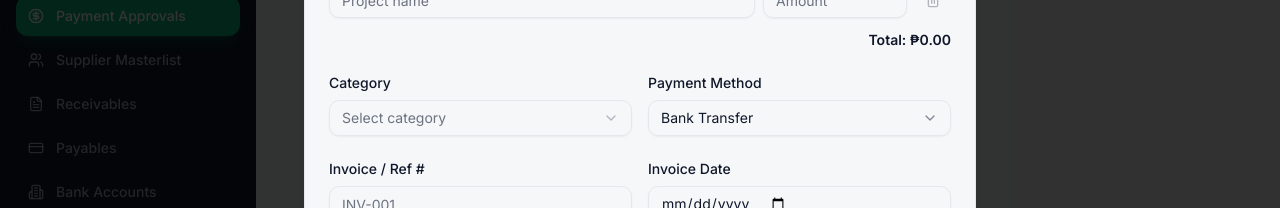
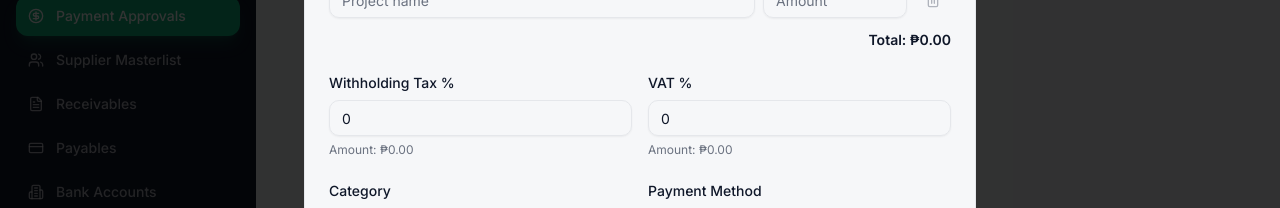
Before and after one commit to mzordilla/fcldc-financial_1, a React (Vite) app: page /payment-approvals in a window 1280 px wide. Both pictures are taken after a click on the button "New Request". Shown: the part 329-537 px from the top of the page. Built offline with nearby package versions, Linux system fonts and the light colour scheme; no server answers.

Commit message:
File changes

```diff
--- a/src/components/payment/PaymentRequestFormDialog.jsx
+++ b/src/components/payment/PaymentRequestFormDialog.jsx
@@ -18,6 +18,10 @@ const defaultForm = {
   due_date: "",
   requested_by: "",
   supporting_docs: "",
+  withholding_tax_percentage: 0,
+  withholding_tax_amount: 0,
+  vat_percentage: 0,
+  vat_amount: 0,
 };
 
 export default function PaymentRequestFormDialog({ open, onOpenChange, onSubmit, initialData, title }) {
@@ -43,6 +47,8 @@ export default function PaymentRequestFormDialog({ open, onOpenChange, onSubmit,
   }, [open, initialData]);
 
   const totalAmount = allocations.reduce((s, a) => s + (parseFloat(a.amount) || 0), 0);
+  const withholdingTaxAmount = (totalAmount * (parseFloat(form.withholding_tax_percentage) || 0)) / 100;
+  const vatAmount = (totalAmount * (parseFloat(form.vat_percentage) || 0)) / 100;
 
   const updateAllocation = (index, field, value) => {
     setAllocations(prev => prev.map((a, i) => i === index ? { ...a, [field]: value } : a));
@@ -68,6 +74,10 @@ export default function PaymentRequestFormDialog({ open, onOpenChange, onSubmit,
       ...cleanedForm,
       project_allocations: validAllocations.map(a => ({ project_name: a.project_name, amount: parseFloat(a.amount) || 0 })),
       amount: totalAmount,
+      withholding_tax_percentage: parseFloat(form.withholding_tax_percentage) || 0,
+      withholding_tax_amount: withholdingTaxAmount,
+      vat_percentage: parseFloat(form.vat_percentage) || 0,
+      vat_amount: vatAmount,
     });
     setSaving(false);
     onOpenChange(false);
@@ -144,6 +154,20 @@ export default function PaymentRequestFormDialog({ open, onOpenChange, onSubmit,
             </div>
           </div>
 
+          {/* Tax & VAT */}
+          <div className="grid grid-cols-2 gap-4">
+            <div className="space-y-1.5">
+              <Label>Withholding Tax %</Label>
+              <Input type="number" step="0.01" placeholder="0.00" value={form.withholding_tax_percentage} onChange={e => setField("withholding_tax_percentage", e.target.value)} />
+              <p className="text-xs text-muted-foreground">Amount: ₱{withholdingTaxAmount.toLocaleString(undefined, { minimumFractionDigits: 2, maximumFractionDigits: 2 })}</p>
+            </div>
+            <div className="space-y-1.5">
+              <Label>VAT %</Label>
+              <Input type="number" step="0.01" placeholder="0.00" value={form.vat_percentage} onChange={e => setField("vat_percentage", e.target.value)} />
+              <p className="text-xs text-muted-foreground">Amount: ₱{vatAmount.toLocaleString(undefined, { minimumFractionDigits: 2, maximumFractionDigits: 2 })}</p>
+            </div>
+          </div>
+
           {/* Category & Payment Method */}
           <div className="grid grid-cols-2 gap-4">
             <div className="space-y-1.5">
--- a/src/pages/PaymentApprovals.jsx
+++ b/src/pages/PaymentApprovals.jsx
@@ -67,6 +67,16 @@ function ApprovalDialog({ pr, open, onOpenChange, onDecision }) {
               </div>
             )}
             <p className="text-2xl font-bold text-foreground mt-2">₱{(pr?.amount || 0).toLocaleString()}</p>
+            {(pr?.withholding_tax_amount || pr?.vat_amount) && (
+              <div className="text-xs text-muted-foreground mt-1 space-y-0.5">
+                {pr?.withholding_tax_percentage > 0 && (
+                  <div>Withholding Tax ({pr?.withholding_tax_percentage}%): ₱{(pr?.withholding_tax_amount || 0).toLocaleString(undefined, { minimumFractionDigits: 2, maximumFractionDigits: 2 })}</div>
+                )}
+                {pr?.vat_percentage > 0 && (
+                  <div>VAT ({pr?.vat_percentage}%): ₱{(pr?.vat_amount || 0).toLocaleString(undefined, { minimumFractionDigits: 2, maximumFractionDigits: 2 })}</div>
+                )}
+              </div>
+            )}
             {pr?.due_date && (
               <p className="text-xs text-destructive">Due: {format(new Date(pr.due_date), "MMM d, yyyy")}</p>
             )}
@@ -296,6 +306,16 @@ export default function PaymentApprovals() {
                     {pr.due_date && <span className={isOverdue ? "text-destructive font-medium" : ""}>Due: {format(new Date(pr.due_date), "MMM d, yyyy")}</span>}
                     {pr.approved_by && <span>Approved by: {pr.approved_by}</span>}
                   </div>
+                  {(pr.withholding_tax_percentage || pr.vat_percentage) && (
+                    <div className="mt-2 text-xs text-foreground bg-muted/50 rounded-lg px-2 py-1.5 space-y-0.5">
+                      {pr.withholding_tax_percentage > 0 && (
+                        <div className="flex justify-between"><span>Withholding Tax ({pr.withholding_tax_percentage}%):</span><span className="font-medium">-₱{(pr.withholding_tax_amount || 0).toLocaleString(undefined, { minimumFractionDigits: 2, maximumFractionDigits: 2 })}</span></div>
+                      )}
+                      {pr.vat_percentage > 0 && (
+                        <div className="flex justify-between"><span>VAT ({pr.vat_percentage}%):</span><span className="font-medium">+₱{(pr.vat_amount || 0).toLocaleString(undefined, { minimumFractionDigits: 2, maximumFractionDigits: 2 })}</span></div>
+                      )}
+                    </div>
+                  )}
                   {pr.supporting_docs && (
                     <p className="text-xs text-muted-foreground mt-1">Docs: {pr.supporting_docs}</p>
                   )}
```
Also changed, not shown: 1 other file (tests, documents, lock files or other folders).
